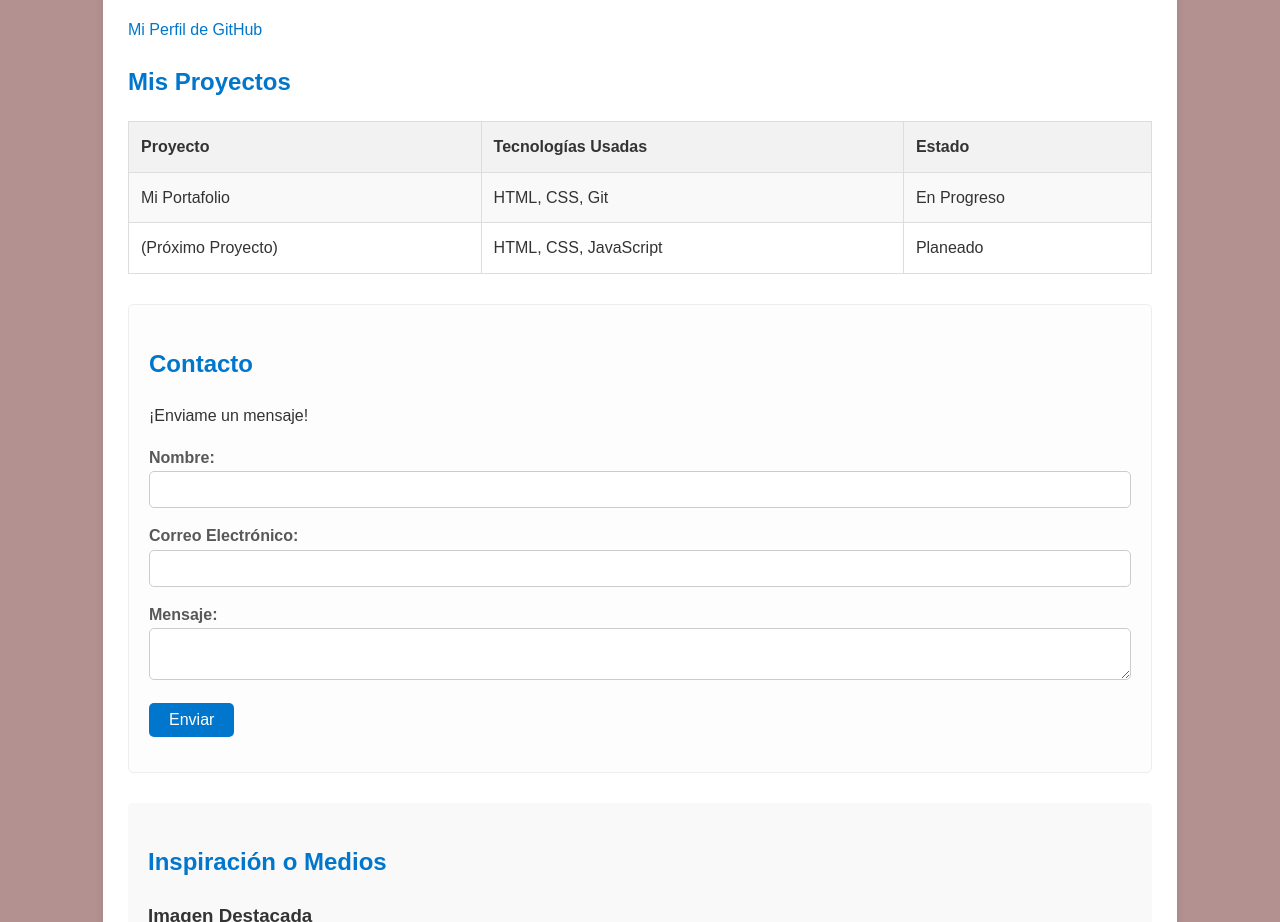
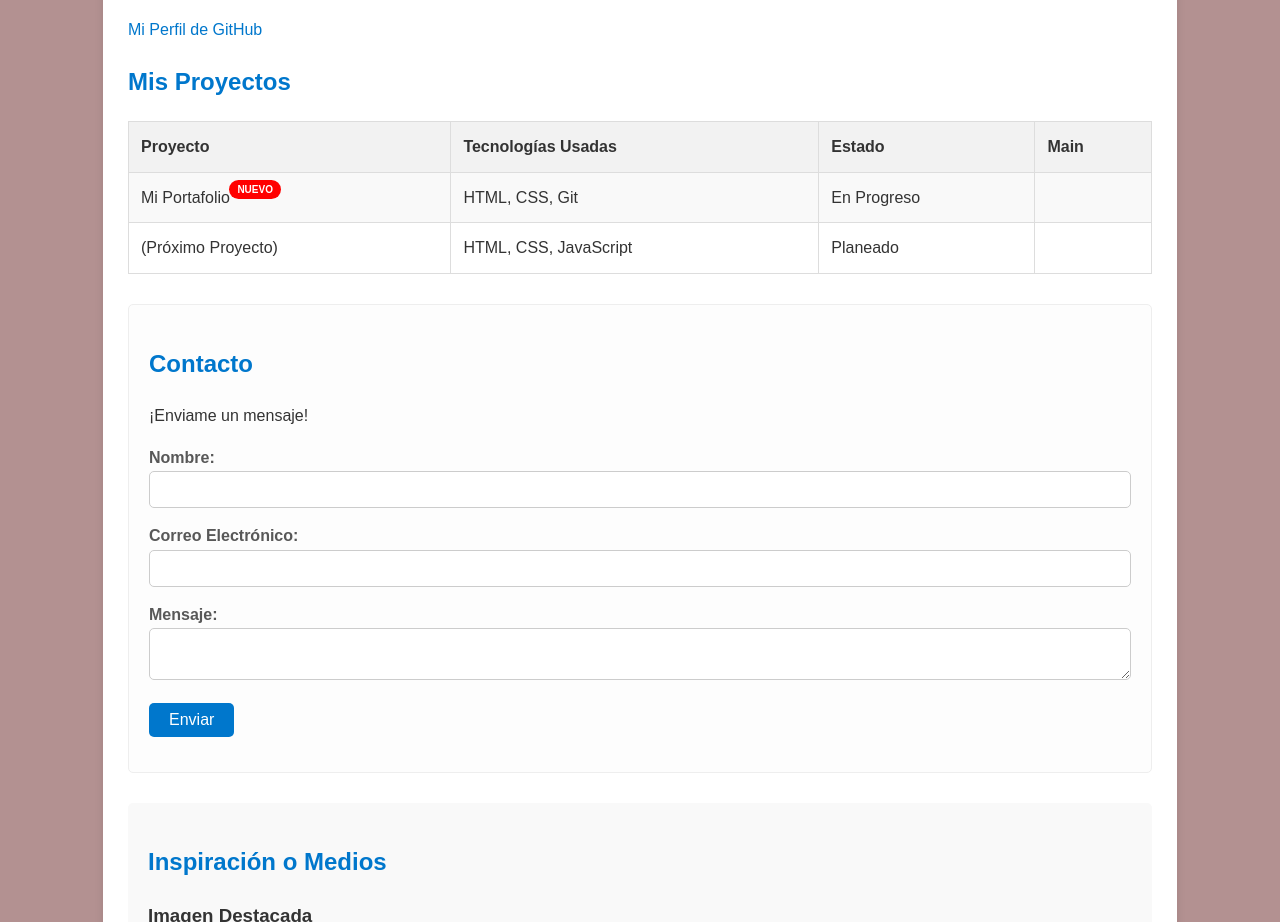
Before and after one commit to Kangryy/hola-mundo, a plain HTML site: page hola-mundo/index.html in a window 1280 px wide. Shown: the part 821-1743 px from the top of the page. Drawn offline with Linux system fonts and the light colour scheme.

Commit message:
Añadí badge con position relative/absolute y la columna Main con sus filas

```diff
--- a/hola-mundo/index.html
+++ b/hola-mundo/index.html
@@ -44,19 +44,23 @@
                             <th scope="col">Proyecto</th>
                             <th scope="col">Tecnologías Usadas</th>
                             <th scope="col">Estado</th>
+                            <th scope="col">Main</th>
                         </tr>
                     </thead>
 
                     <tbody>
                         <tr>
-                            <td>Mi Portafolio</td>
+                            <td class="celda-proyecto">Mi Portafolio
+                                <span class="badge">Nuevo</span></td>
                             <td>HTML, CSS, Git</td>
                             <td>En Progreso</td>
+                            <td></td>
                         </tr>
                         <tr>
                             <td>(Próximo Proyecto)</td>
                             <td>HTML, CSS, JavaScript</td>
                             <td>Planeado</td>
+                            <td></td>
                         </tr>
                     </tbody>
                 </table>
--- a/hola-mundo/style.css
+++ b/hola-mundo/style.css
@@ -158,3 +158,21 @@ tbody tr:nth-child(odd) {
     color: #0077cc;
     font-weight: bold;
 }
+
+/* --- Estilos de Posicionamiento (Badges) --- */
+.celda-proyecto {
+    position: relative; /* Necesario para que el badge se posicione relativo a esta celda */
+}
+
+.badge {
+    position: relative;
+    top: -10px;
+    right: 5px;
+    background-color: #ff0000;
+    color: white;
+    padding: 4px 8px;
+    font-size: 10px;
+    font-weight: bold;
+    border-radius: 12px;
+    text-transform: uppercase;
+}
```
